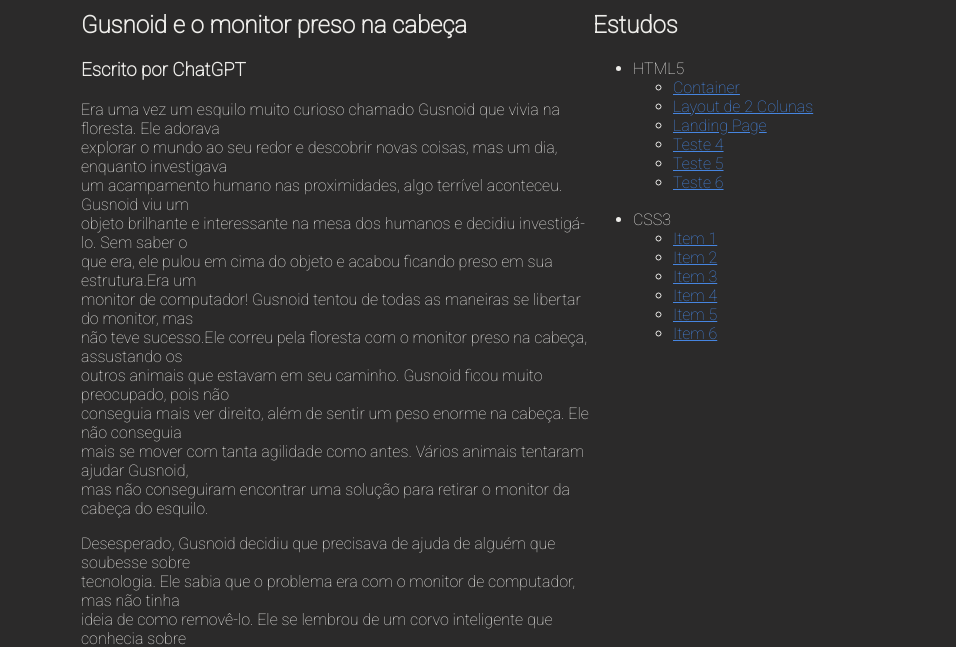
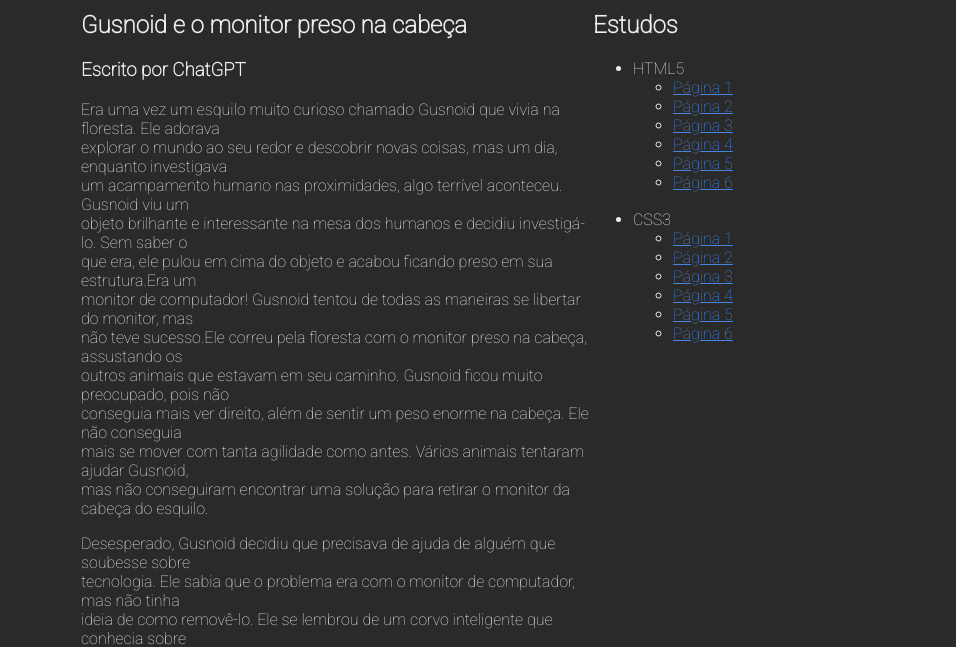
Before and after one commit to gusnoid/gusnoid.github.io, a plain HTML site: page index.html in a window 1280 px wide. Shown: the part 168-815 px from the top of the page, without its empty margins (175-1131 px from the left). Drawn offline with Linux system fonts and the light colour scheme.

Commit message:
Update index.html
Remoção de subpáginas antigas

```diff
--- a/index.html
+++ b/index.html
@@ -77,23 +77,23 @@
                     <li>HTML5</li>
 
                         <ul>
-                            <li><a href="container.html" target="_blank">Container</a><br></li>
-                            <li><a href="teste2.html" target="_blank">Layout de 2 Colunas</a><br></li>
-                            <li><a href="teste3.html" target="_blank">Landing Page</a><br></li>
-                            <li><a href="#" target="_blank">Teste 4</a><br></li>
-                            <li><a href="#" target="_blank">Teste 5</a><br></li>
-                            <li><a href="#" target="_blank">Teste 6</a></li>
+                            <li><a href="#" target="_blank">Página 1</a><br></li>
+                            <li><a href="#" target="_blank">Página 2</a><br></li>
+                            <li><a href="#" target="_blank">Página 3</a><br></li>
+                            <li><a href="#" target="_blank">Página 4</a><br></li>
+                            <li><a href="#" target="_blank">Página 5</a><br></li>
+                            <li><a href="#" target="_blank">Página 6</a></li>
                         </ul>
                         <br>
                         <li>CSS3</li>
 
                         <ul>
-                            <li><a href="#" target="_blank">Item 1</a><br></li>
-                            <li><a href="#" target="_blank">Item 2</a><br></li>
-                            <li><a href="#" target="_blank">Item 3</a><br></li>
-                            <li><a href="#" target="_blank">Item 4</a><br></li>
-                            <li><a href="#" target="_blank">Item 5</a><br></li>
-                            <li><a href="#" target="_blank">Item 6</a></li>
+                            <li><a href="#" target="_blank">Página 1</a><br></li>
+                            <li><a href="#" target="_blank">Página 2</a><br></li>
+                            <li><a href="#" target="_blank">Página 3</a><br></li>
+                            <li><a href="#" target="_blank">Página 4</a><br></li>
+                            <li><a href="#" target="_blank">Página 5</a><br></li>
+                            <li><a href="#" target="_blank">Página 6</a></li>
                         </ul>
 
                     </ul>
```
